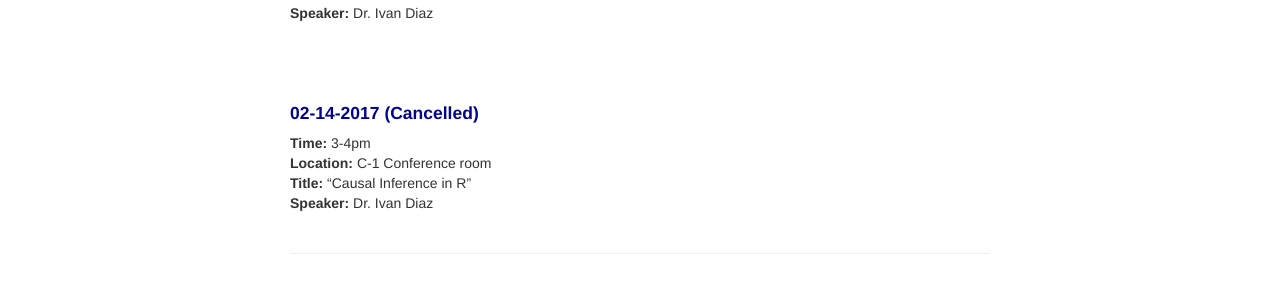
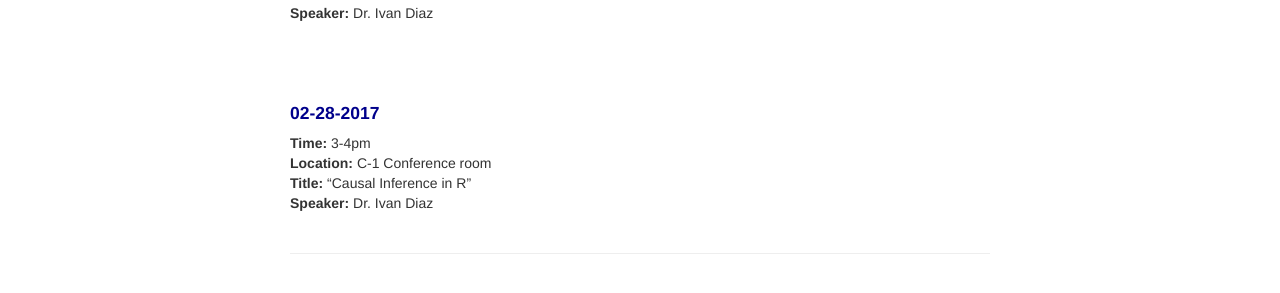
Before and after one commit to ovsavenkov/ovsavenkov.github.io, a Jekyll site: the page built from seminars.md, in a window 1280 px wide. Shown: the part 479-772 px from the top of the page. Built offline with Jekyll 4.4.1, drawn with Linux system fonts in a browser that asks for light colours.

Commit message:
Added seminar information

```diff
--- a/seminars.md
+++ b/seminars.md
@@ -23,7 +23,7 @@ description: Division of Biostatistics and Epidemiology Seminars
 <br>
 <br>
 
-#### 02-14-2017 (Cancelled)
+#### 02-28-2017
 **Time:** 3-4pm \\
 **Location:** C-1 Conference room \\
 **Title:** "Causal Inference in R"\\
```
